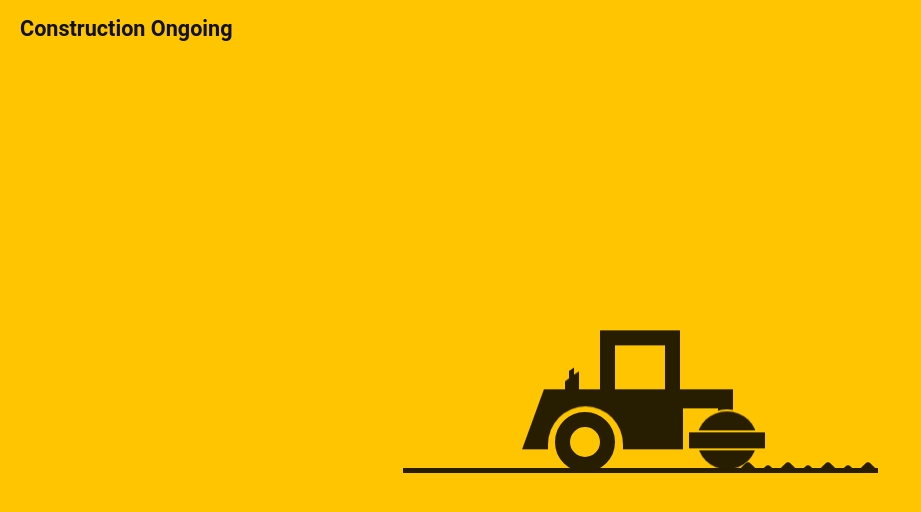
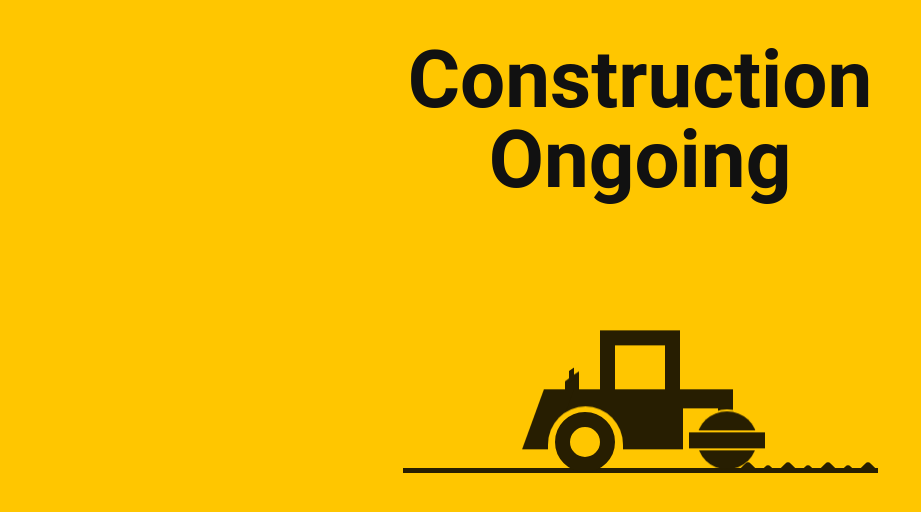
Before and after one commit to KobbyMmo/unavailable, a plain HTML site: page index.html in a window 1280 px wide. Shown: the whole page, without its empty margins (0-921 px from the left). Drawn offline with Linux system fonts and the light colour scheme.

Commit message:
changed line height,

```diff
--- a/index.html
+++ b/index.html
@@ -9,13 +9,16 @@
 	background:#ffc600;
 	font:300 18px/18px Roboto, sans-serif;
 }
-.unavailable{
-	font-weight:600;
-position:absolute;
-	color:#111;
-	left:20px;
-	top:20px;
-	font-size:1.2em;
+.unavailable {
+    font-weight: 600;
+    position: absolute;
+    color: #111;
+    left: 50%;
+    line-height: 1;
+    top: 5%;
+    text-align: center;
+    font-size: 80px;
+    transform: translate(-50%,0);
 }
 *,:after,:before{box-sizing:border-box}
 .pull-left{float:left}
```
